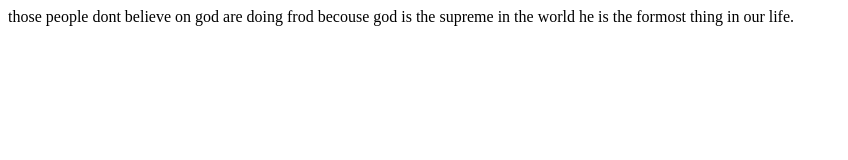
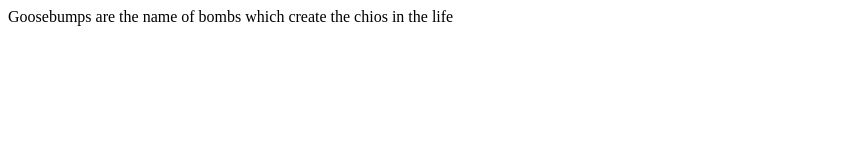
Before and after one commit to Shreyansh452/DemoRepository, a plain HTML site: page index.html in a window 1280 px wide. Shown: the whole page, without its empty margins (0-848 px from the left). Drawn offline with Linux system fonts and the light colour scheme.

Commit message:
bug is fixed

```diff
--- a/index.html
+++ b/index.html
@@ -3,10 +3,9 @@
 <head>
     <meta charset="UTF-8">
     <meta name="viewport" content="width=device-width, initial-scale=1.0">
-    <title>Branch2 belief on god</title>
+    <title>I'm bugfix who is the destroyer</title>
 </head>
 <body>
-    those people dont believe on god are doing frod becouse god is the supreme in
-    the world he is the formost thing in our life.
+   Goosebumps are the name of bombs which create the chios in the life
 </body>
 </html>
```
Also changed, not shown: 1 other file.
